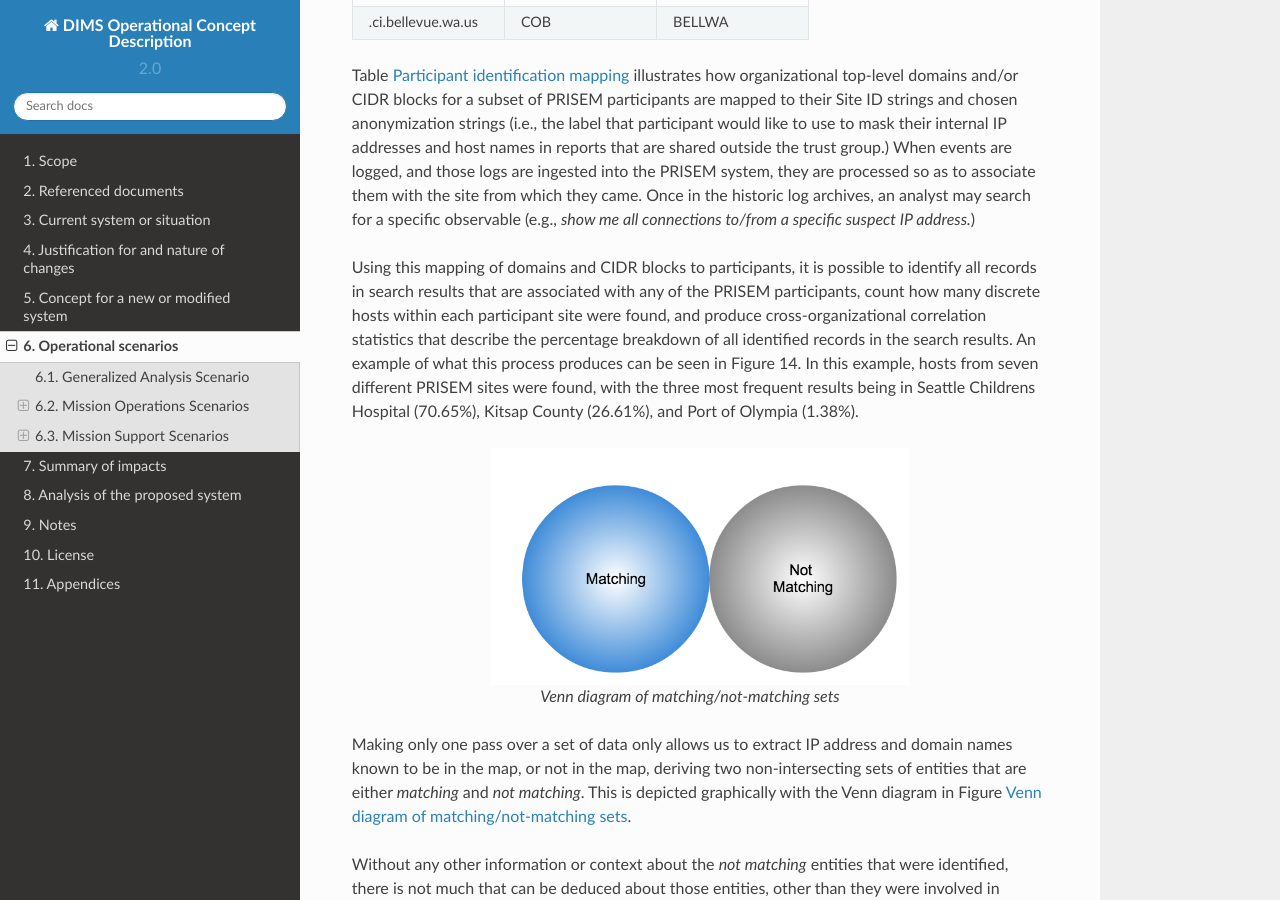
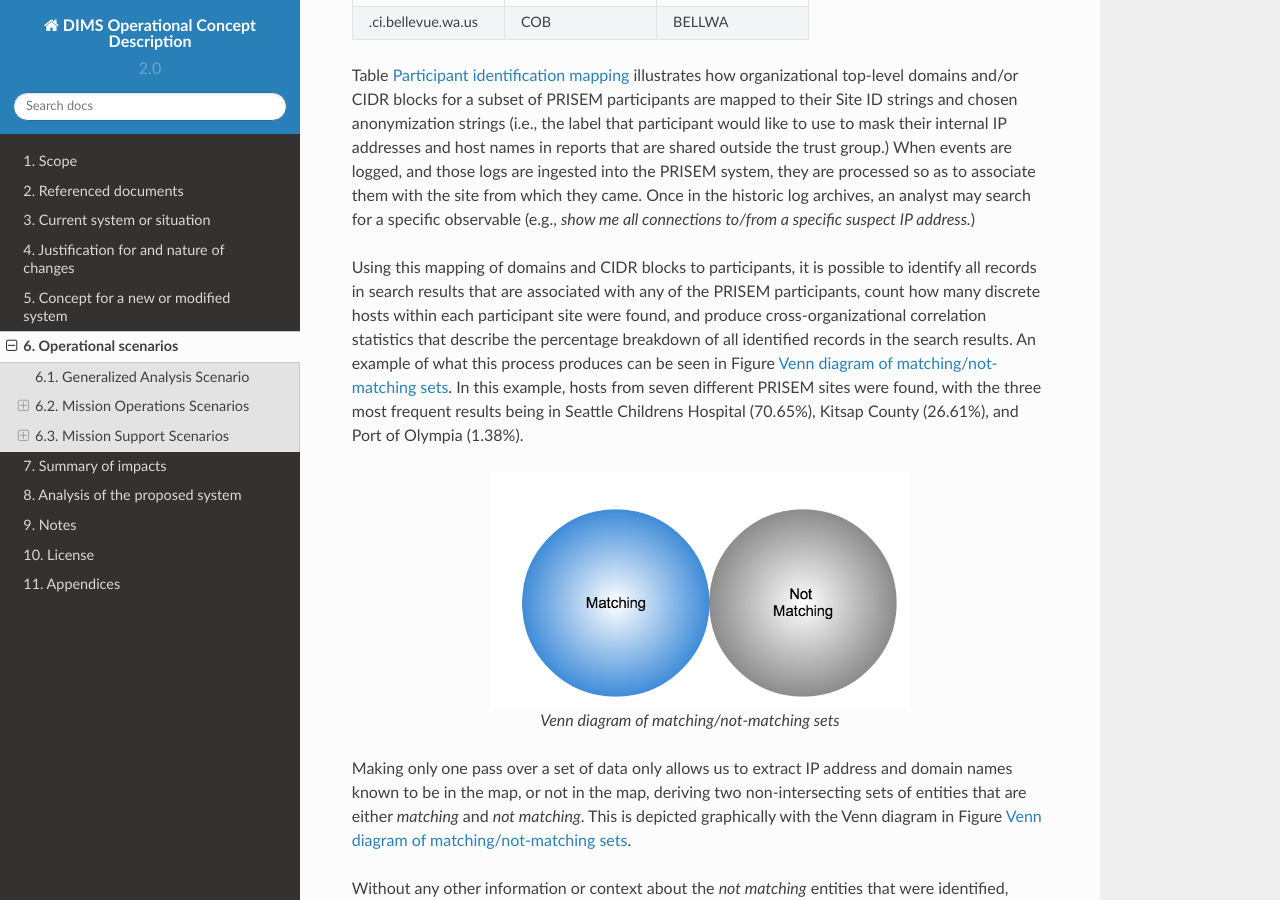
Before and after one commit to uw-dims/dims-ocd, a Sphinx documentation site: the page built from source/operationalscenarios.rst, in a window 1280 px wide and 900 px high, scrolled down 9329 px. Built offline with Sphinx 7.4.7 and the Read the Docs theme 2.0.0, drawn with Linux system fonts in a browser that asks for light colours.

Commit message:
Fix broken Figure reference

```diff
--- a/source/operationalscenarios.rst
+++ b/source/operationalscenarios.rst
@@ -473,10 +473,11 @@ to identify all records in search results that are associated with any of the
 PRISEM participants, count how many discrete hosts within each participant site
 were found, and produce cross-organizational correlation statistics that
 describe the percentage breakdown of all identified records in the search
-results. An example of what this process produces can be seen in Figure 14. In
-this example, hosts from seven different PRISEM sites were found, with the
-three most frequent results being in Seattle Childrens Hospital (70.65%),
-Kitsap County (26.61%), and Port of Olympia (1.38%).
+results. An example of what this process produces can be seen in Figure
+:ref:`matchingnotmatching`. In this example, hosts from seven different PRISEM
+sites were found, with the three most frequent results being in Seattle
+Childrens Hospital (70.65%), Kitsap County (26.61%), and Port of Olympia
+(1.38%).
 
 .. _matchingnotmatching:
 
```
